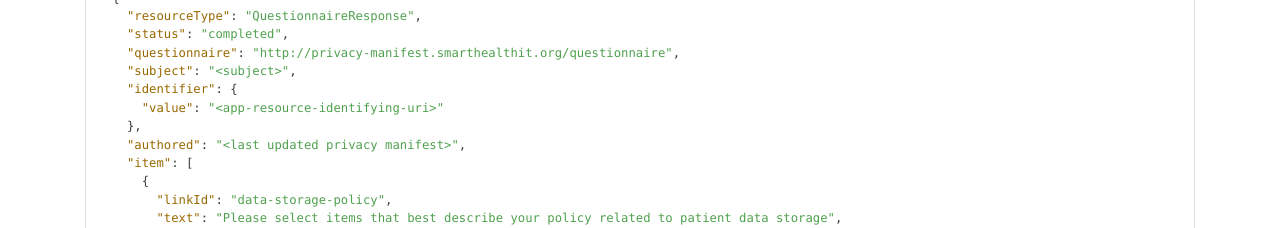
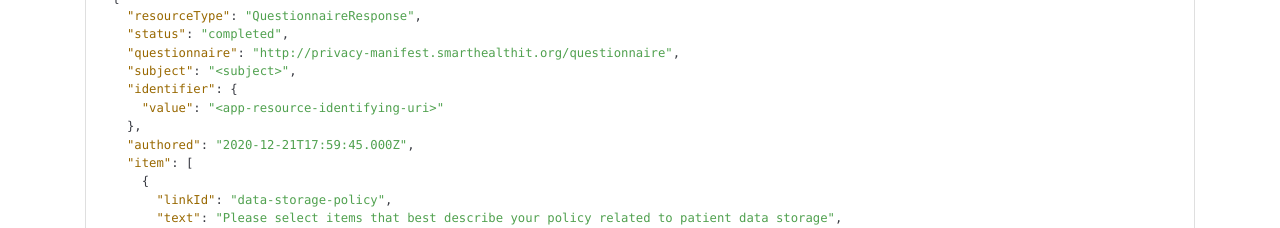
Before and after one commit to smart-on-fhir/privacy-manifest-builder, a React (Create React App) app: page / in a window 1280 px wide. Shown: the part 1060-1288 px from the top of the page. Built offline with nearby package versions, Linux system fonts and the light colour scheme.

Commit message:
Added "authored" field

```diff
--- a/src/App.js
+++ b/src/App.js
@@ -21,7 +21,7 @@ function generateQuestionnaireResponse(state) {
     identifier: {
       value: "<app-resource-identifying-uri>"
     },
-    authored: "<last updated privacy manifest>",
+    authored: new Date().toISOString(),
     item: questionnaire.item.map(item => {
       return {
         linkId: item.linkId,
```
